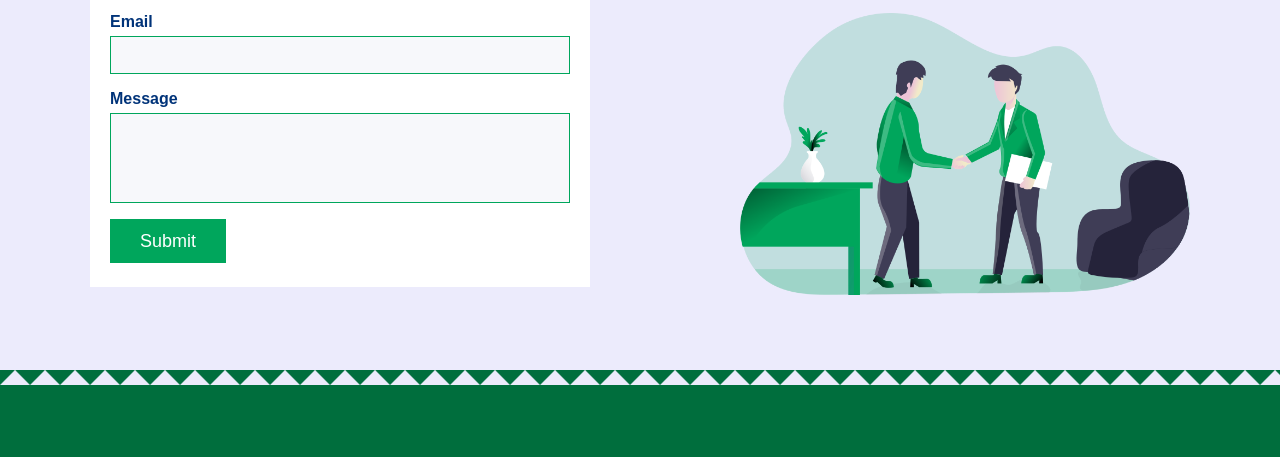
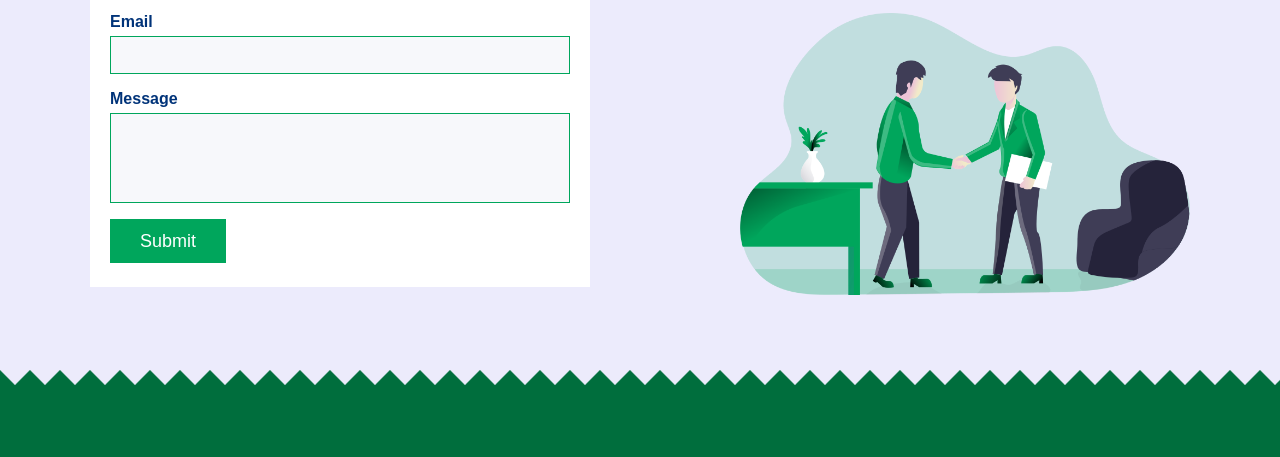
Before and after one commit to Alex-Programming/Vistha-Website-Template, a plain HTML site: page index.html in a window 1280 px wide. Shown: the part 4337-4794 px from the top of the page. Drawn offline with Linux system fonts and the light colour scheme.

Commit message:
Update index.html

```diff
--- a/index.html
+++ b/index.html
@@ -1038,15 +1038,15 @@
                     </table>
                 </td>
             </tr>
+            <tr>
+                <td>
+                    <table width="100%" height="15px" background="imgs/icons/lower-triangle.png" bgcolor="#006e3d">
+                    </table>
+                </td>
+            </tr>
         </table>
         <!-- Footer -->
         <table cellspacing="0" cellpadding="0" width="100%" bgcolor="#006e3d">
-            <tr>
-                <td>
-                    <table width="100%" height="15px" background="imgs/icons/upper-triangle.png">
-                    </table>
-                </td>
-            </tr>
             <tr height="75px"></tr>
             <tr>
                 <td>
```
